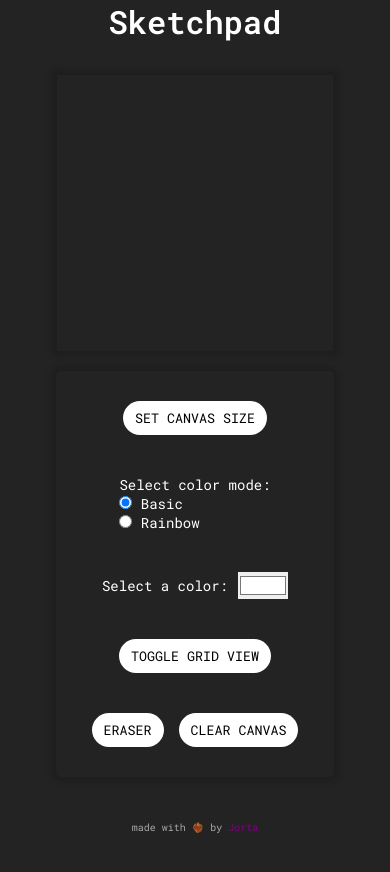
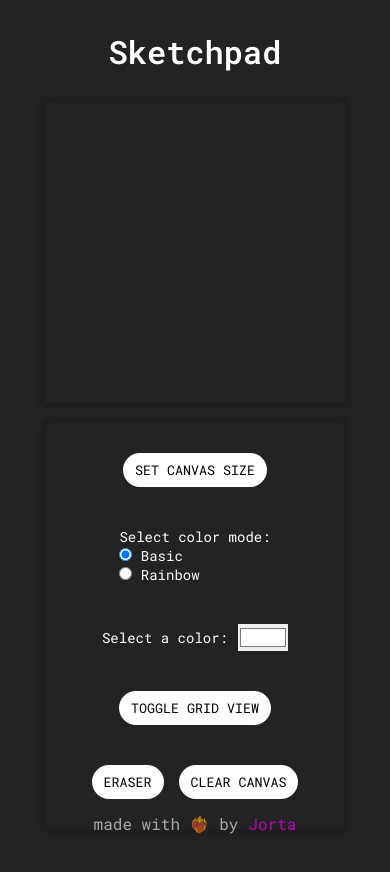
Before and after one commit to oJorta/sketchpad, a plain HTML site: page index.html in a window 390 px wide. Before the commit the page ends 844 px from the top, so only its background shows below. Drawn offline with Linux system fonts and the light colour scheme.

Commit message:
more responsive changes

```diff
--- a/index.html
+++ b/index.html
@@ -11,8 +11,11 @@
     <link href="https://fonts.googleapis.com/css2?family=Roboto+Mono:wght@400;600&display=swap" rel="stylesheet">
 </head>
 <body>
-    <div id="app">
+    <header>
         <h1>Sketchpad</h1>
+    </header>
+
+    <main>
         <div id="canvasAndOptions">
             <div id="options">
                 <button id="setCanvasSize">SET CANVAS SIZE</button>
@@ -44,7 +47,7 @@
 
             <div id="canvas"></div>
         </div>
-    </div>
+    </main>
 
     <footer>made with ❤️‍🔥 by <a href="https://github.com/oJorta" target="_blank">Jorta</a></footer>
 
--- a/style.css
+++ b/style.css
@@ -11,21 +11,23 @@
 }
 
 body{
+    margin-bottom: 5rem;
     /* width: 100vw; */
     background-color: #232323;
     color: #fff;
 }
 
-#app{
-    display: flex;
-    flex-direction: column;
-    justify-content: center;
-    align-items: center;
-    gap: 3.2rem;
+header{
+    width: 100%;
+    padding: 3rem;
+    text-align: center;
 }
 
-#app > h1{
+header h1{
     font-size: 3.2rem;
+}
+
+main{
 }
 
 #canvas{
@@ -33,8 +35,8 @@ body{
     justify-content: center;
     align-content: center;
 
-    width: 57.6rem;
-    height: 57.6rem;
+    width: 50rem;
+    height: 50rem;
 
     /* border: 1px solid red; */
     box-shadow: .0rem .0rem .6rem .5rem rgba(0, 0, 0, 0.15);
@@ -46,9 +48,9 @@ body{
 
 #canvasAndOptions{
     display: flex;
-    justify-content: space-around;
+    justify-content: center;
     align-items: center;
-    gap: 6rem;
+    gap: 5rem;
 }
 
 button{
@@ -123,30 +125,37 @@ button:hover{
 }
 
 footer{
-    width: 100vw;
-    text-align: center;
-    position: fixed;
-    bottom: 10px;
+    display: flex;
+    justify-content: center;
+    align-items: baseline;
+    width: 100%;
+
+    position: absolute;
+    bottom: 0;
+
+    padding: 1rem;
+    gap: 1rem;
     color: rgba(255, 255, 255, 0.605);
-    font-weight: 400;
+    font-size: 1.6rem;
 }
 
 footer a{
     text-decoration: none;
-    color: purple;
+    color: rgb(183, 8, 183);
 }
 
-@media only screen and (max-width: 966px) {
+
+@media only screen and (max-width: 950px) {
     #canvas{
-        width: 37.6rem;
-        height: 37.6rem;
+        width: 40rem;
+        height: 40rem;
     }
 }
 
-@media only screen and (max-width: 760px) {
+@media only screen and (max-width: 800px) {
     #canvas{
-        width: 27.6rem;
-        height: 27.6rem;
+        width: 35rem;
+        height: 35rem;
     }
 
     #options{
@@ -154,19 +163,25 @@ footer a{
     }
 }
 
-@media only screen and (max-width: 650px) {
+@media only screen and (max-width: 730px) {
     #canvasAndOptions{
         flex-direction: column-reverse;
         align-items: center;
         gap: 2rem;
     }
 
+    #options{
+        padding: 3rem 7rem;
+    }
+}
+
+@media only screen and (max-width: 520px) {
     #canvas{
-        width: 27.6rem;
-        height: 27.6rem;
+        width: 30rem;
+        height: 30rem;
     }
 
     #options{
-        padding: 3rem 3.6rem;
+        padding: 3rem 4.6rem;
     }
 }
```
